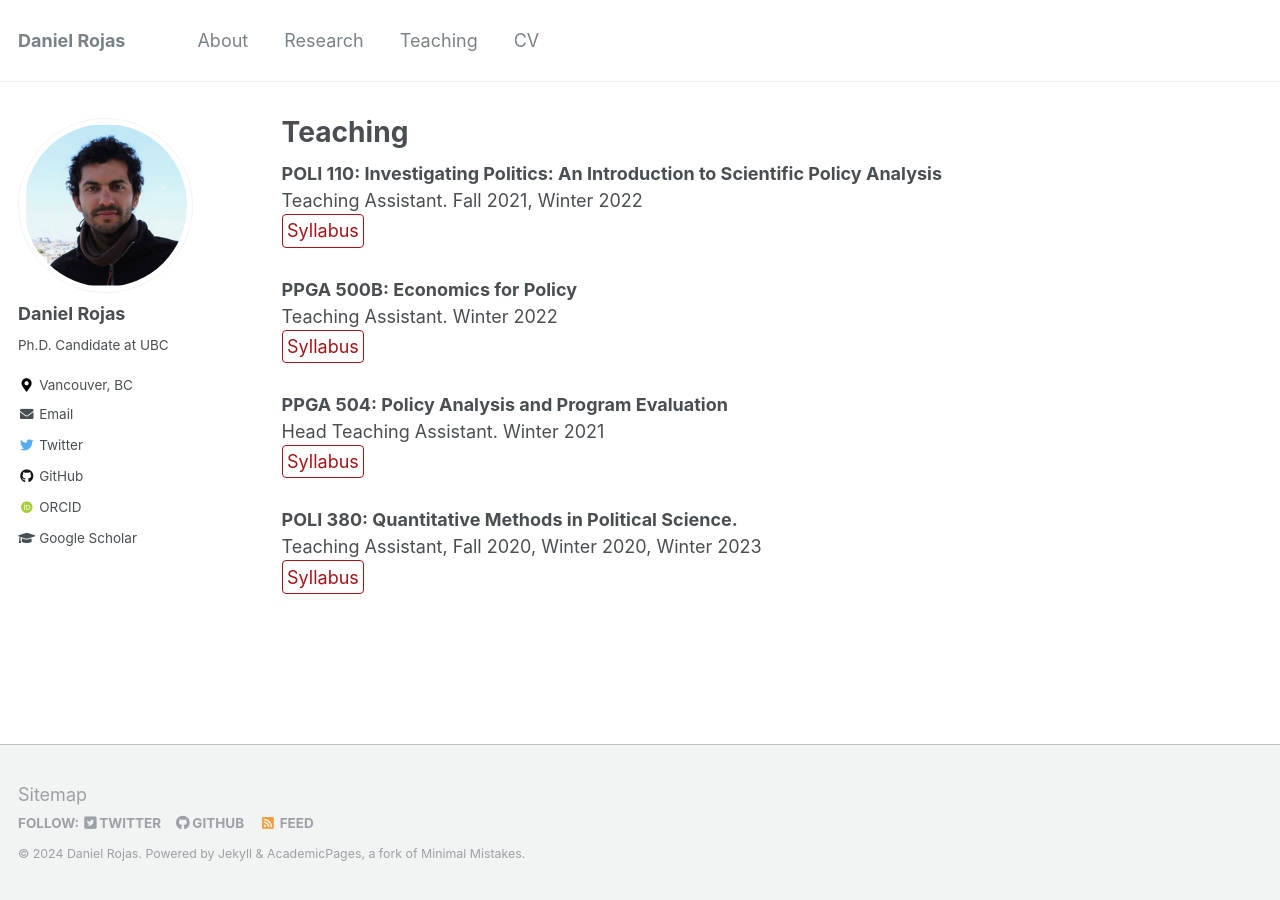
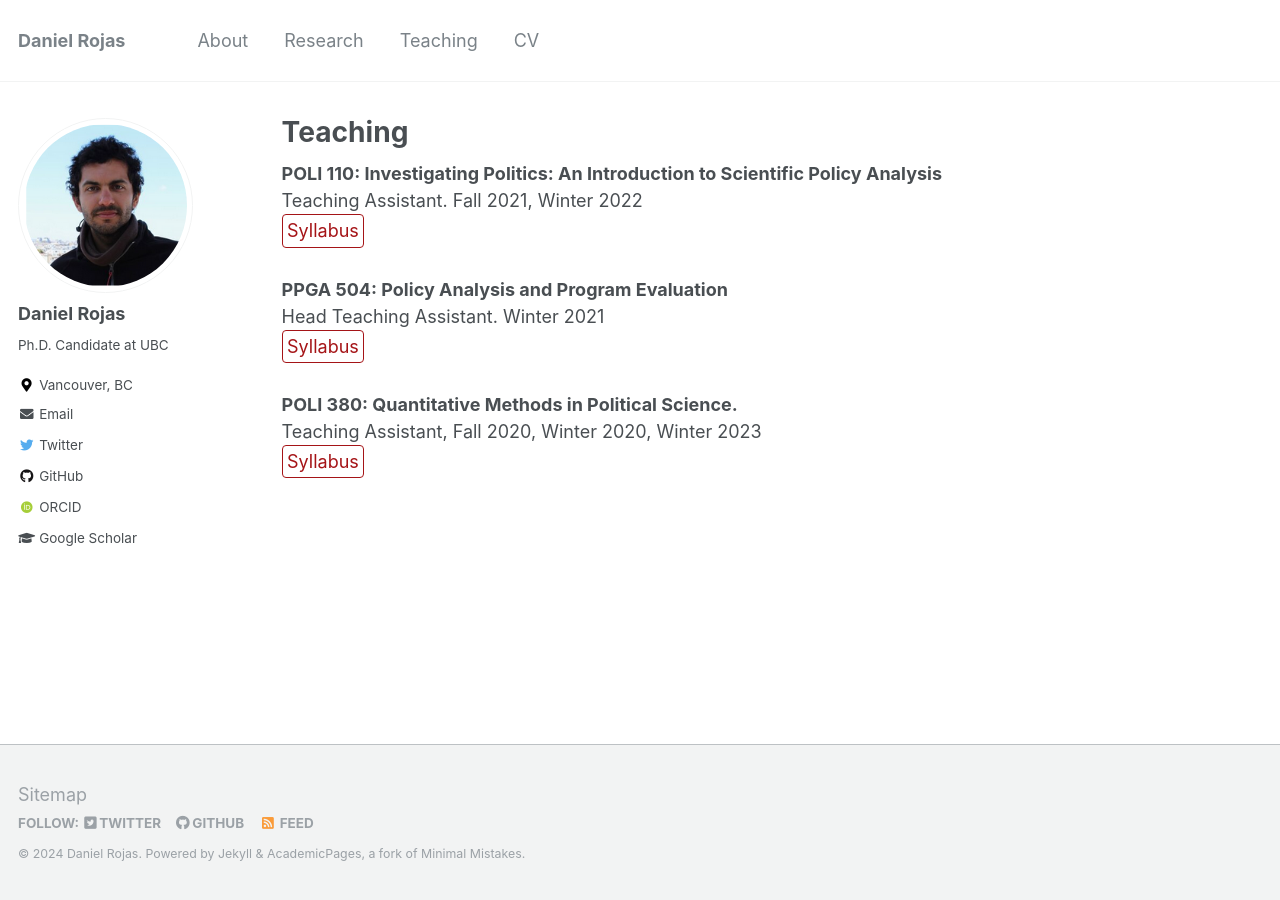
Before and after one commit to danielrojaslozano/danielrojaslozano.github.io, a Jekyll site: the page built from _pages/teaching.md, in a window 1280 px wide. Built offline with Jekyll 4.4.1, drawn with Linux system fonts in a browser that asks for light colours; some web fonts are replaced.

Commit message:
Update teaching.md

```diff
--- a/_pages/teaching.md
+++ b/_pages/teaching.md
@@ -7,10 +7,6 @@ title: "Teaching"
 Teaching Assistant. Fall 2021, Winter 2022 <br />
 [Syllabus](/files/pdf/teaching/POLI_110_Syllabus_AJ.pdf){: .btn--research}
 
-**PPGA 500B: Economics for Policy** <br />
-Teaching Assistant. Winter 2022 <br />
-[Syllabus](/files/pdf/teaching/PPGA500B_T2_2022_23.pdf){: .btn--research}
-
 **PPGA 504: Policy Analysis and Program Evaluation** <br />
 Head Teaching Assistant. Winter 2021 <br />
 [Syllabus](/files/pdf/teaching/PPGA504_Syllabus_w2022.pdf){: .btn--research}
```
